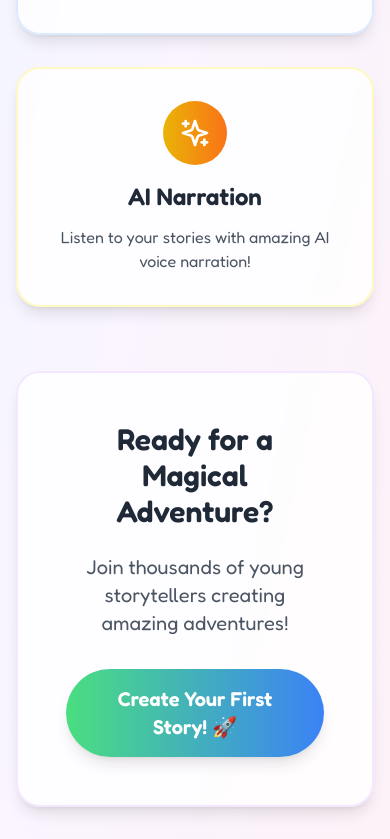
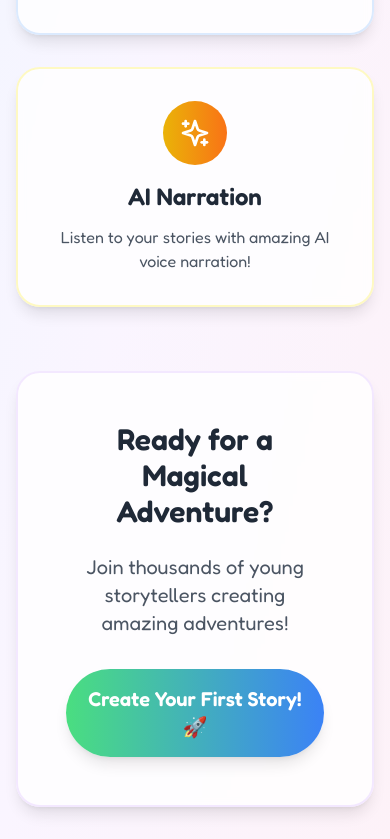
Before and after one commit to Boluchel/magical-stories, a React (Vite) app: page / in a window 390 px wide. Shown: the part 1001-1840 px from the top of the page. Built offline with nearby package versions, Linux system fonts and the light colour scheme; no server answers.

Commit message:
Updated Homepage.tsx

```diff
--- a/src/pages/Homepage.tsx
+++ b/src/pages/Homepage.tsx
@@ -135,7 +135,7 @@ const Homepage = () => {
             </p>
             <Link
               to="/create"
-              className="inline-block bg-gradient-to-r from-green-400 to-blue-500 text-white font-bold py-4 px-12 rounded-full text-xl shadow-lg hover:shadow-2xl transform hover:scale-105 transition-all duration-300"
+              className="inline-block bg-gradient-to-r from-green-400 to-blue-500 text-white font-bold py-4 px-4 md:px-12 rounded-full text-xl shadow-lg hover:shadow-2xl transform hover:scale-105 transition-all duration-300"
             >
               Create Your First Story! 🚀
             </Link>
```
